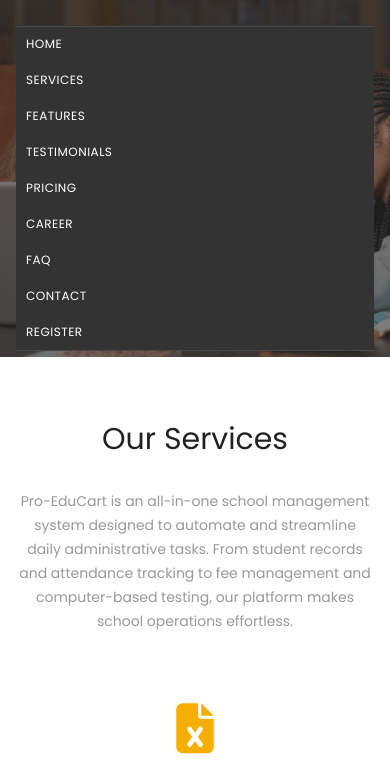
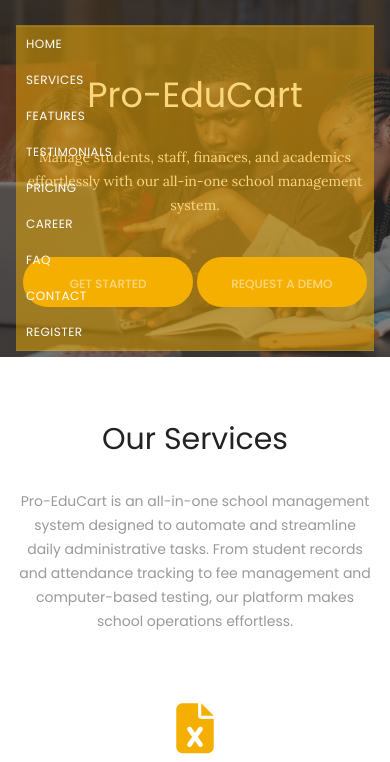
Before and after one commit to Godhex10/proedu, a plain HTML site: page index.html in a window 390 px wide. Both pictures are taken after a click on the button "Toggle navigation". Shown: the part 75-837 px from the top of the page. Drawn offline with Linux system fonts and the light colour scheme.

Commit message:
Add files via upload

```diff
--- a/assets/css/style.css
+++ b/assets/css/style.css
@@ -1931,7 +1931,7 @@ textarea.form-control {
 
 .container > .navbar-collapse {
 	width: 100%;
-	background-color: #333333;
+	background-color: #f5af0080;
 	margin-right: 0;
 	margin-left: 0;
 }
```
